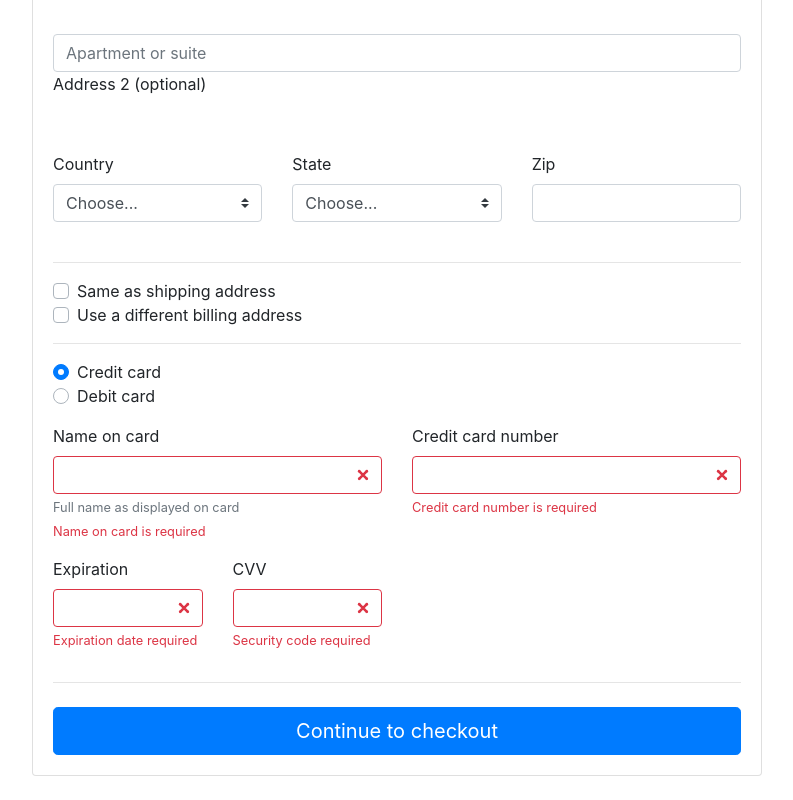
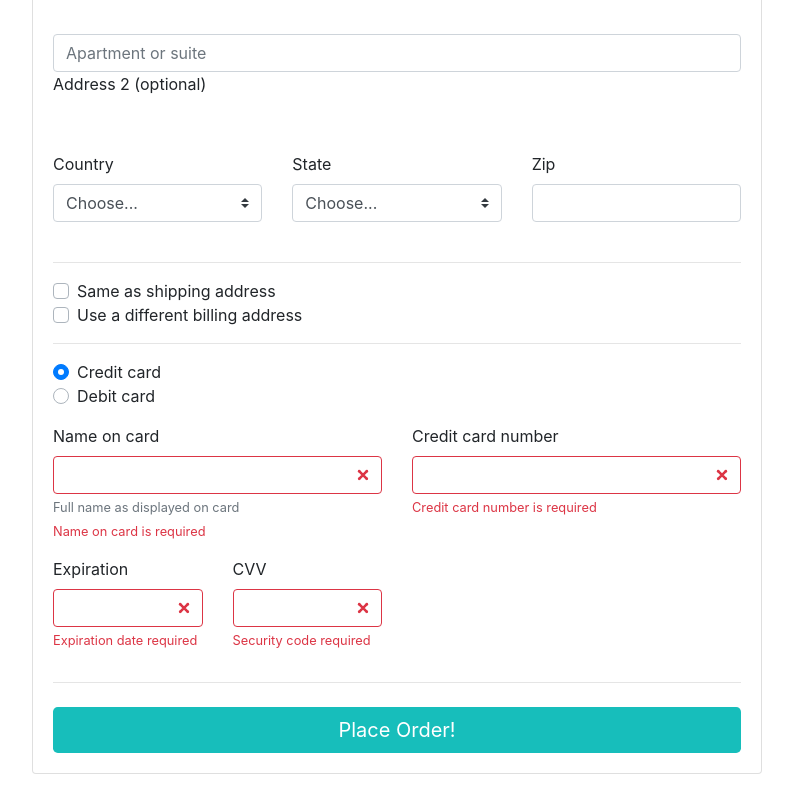
Before and after one commit to Fachastorm/bubblybelle, a plain HTML site: page index.html in a window 1280 px wide. Shown: the part 4646-5446 px from the top of the page, without its empty margins (53-846 px from the left). Drawn offline with nearby package versions, Linux system fonts and the light colour scheme; files whose address does not match are found by name.

Commit message:
css change

```diff
--- a/index.html
+++ b/index.html
@@ -589,7 +589,7 @@
                 </div>
               </div>
               <hr class="mb-4">
-              <button class="btn btn-primary btn-lg btn-block green" type="submit" id="submitOrder">Continue to checkout</button>
+              <button class="btn btn-primary btn-lg btn-block green" type="submit" id="submitOrder">Place Order!</button>
 
             </form>
 
--- a/style.css
+++ b/style.css
@@ -238,3 +238,8 @@ ul {
   background-color: yellowgreen;
   width: 75%;
 }
+
+#submitOrder{
+  background-color: #17bebb;
+  border: none;
+}
```
